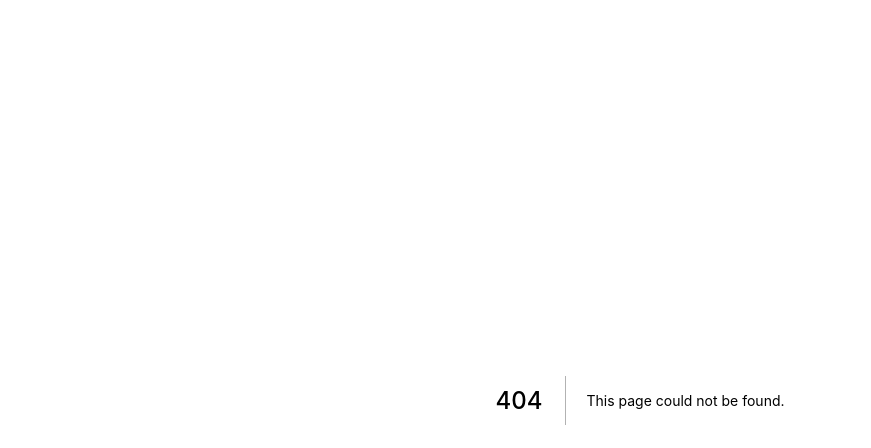
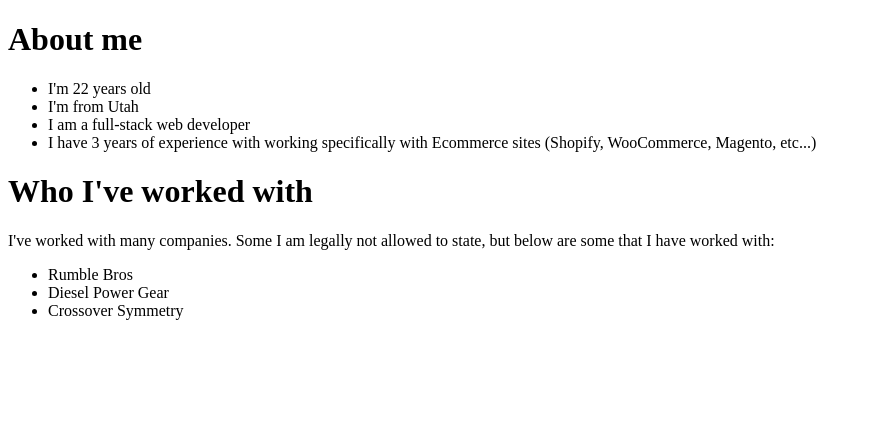
Before and after one commit to RanadeepPolavarapu/portfolio, a Next.js app: page /about in a window 1280 px wide. Before the commit this address had no page. Shown: the top 448 px of the page, without its empty margins (0-871 px from the left). Built offline with nearby package versions, Linux system fonts and the light colour scheme.

Commit message:
Added about page

```diff
--- /dev/null
+++ b/pages/about.js
@@ -0,0 +1,24 @@
+export default () => (
+  <div>
+    <h1>About me</h1>
+    <ul>
+      <li>I'm 22 years old</li>
+      <li>I'm from Utah</li>
+      <li>I am a full-stack web developer</li>
+      <li>
+        I have 3 years of experience with working specifically with Ecommerce
+        sites (Shopify, WooCommerce, Magento, etc...)
+      </li>
+    </ul>
+    <h1>Who I've worked with</h1>
+    <p>
+      I've worked with many companies. Some I am legally not allowed to state,
+      but below are some that I have worked with:
+    </p>
+    <ul>
+      <li>Rumble Bros</li>
+      <li>Diesel Power Gear</li>
+      <li>Crossover Symmetry</li>
+    </ul>
+  </div>
+);
```
